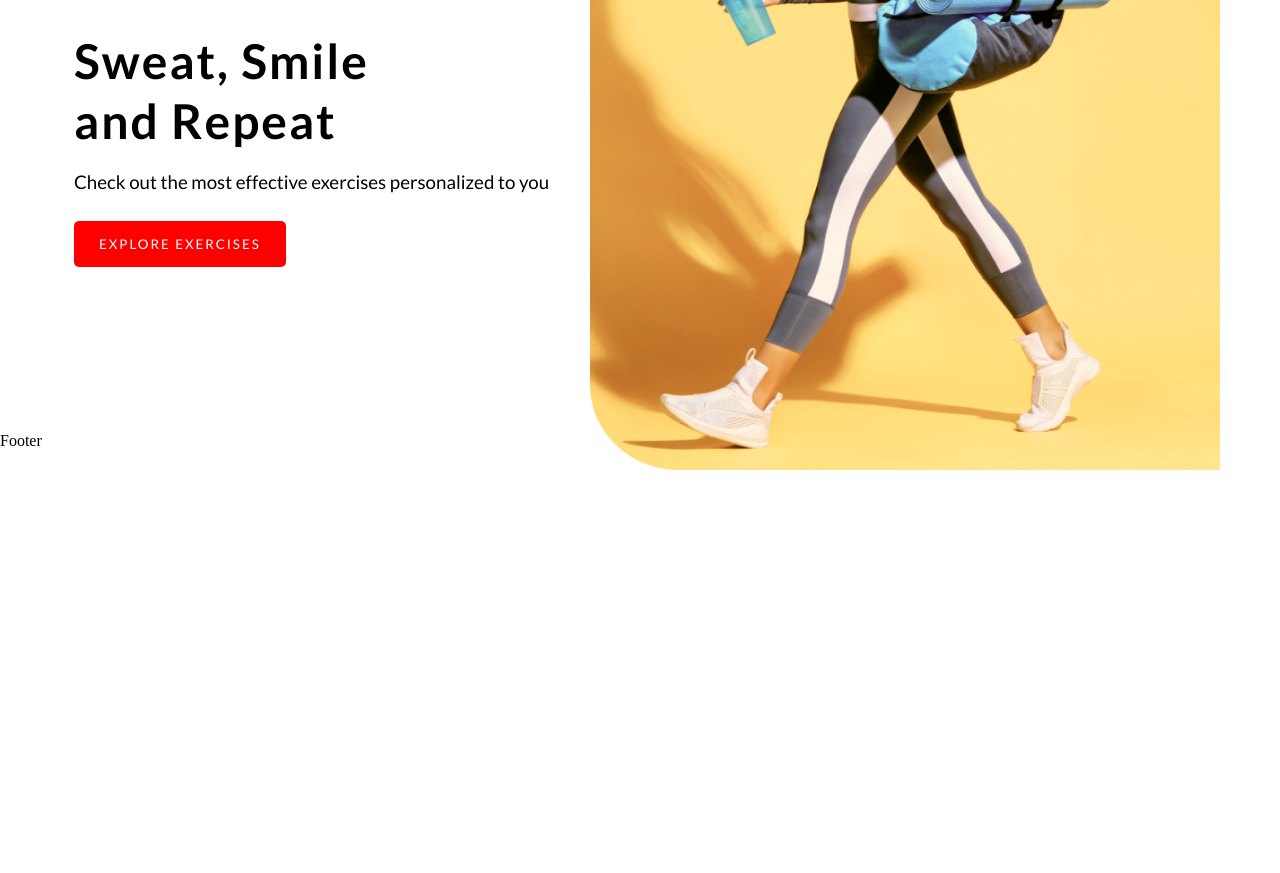
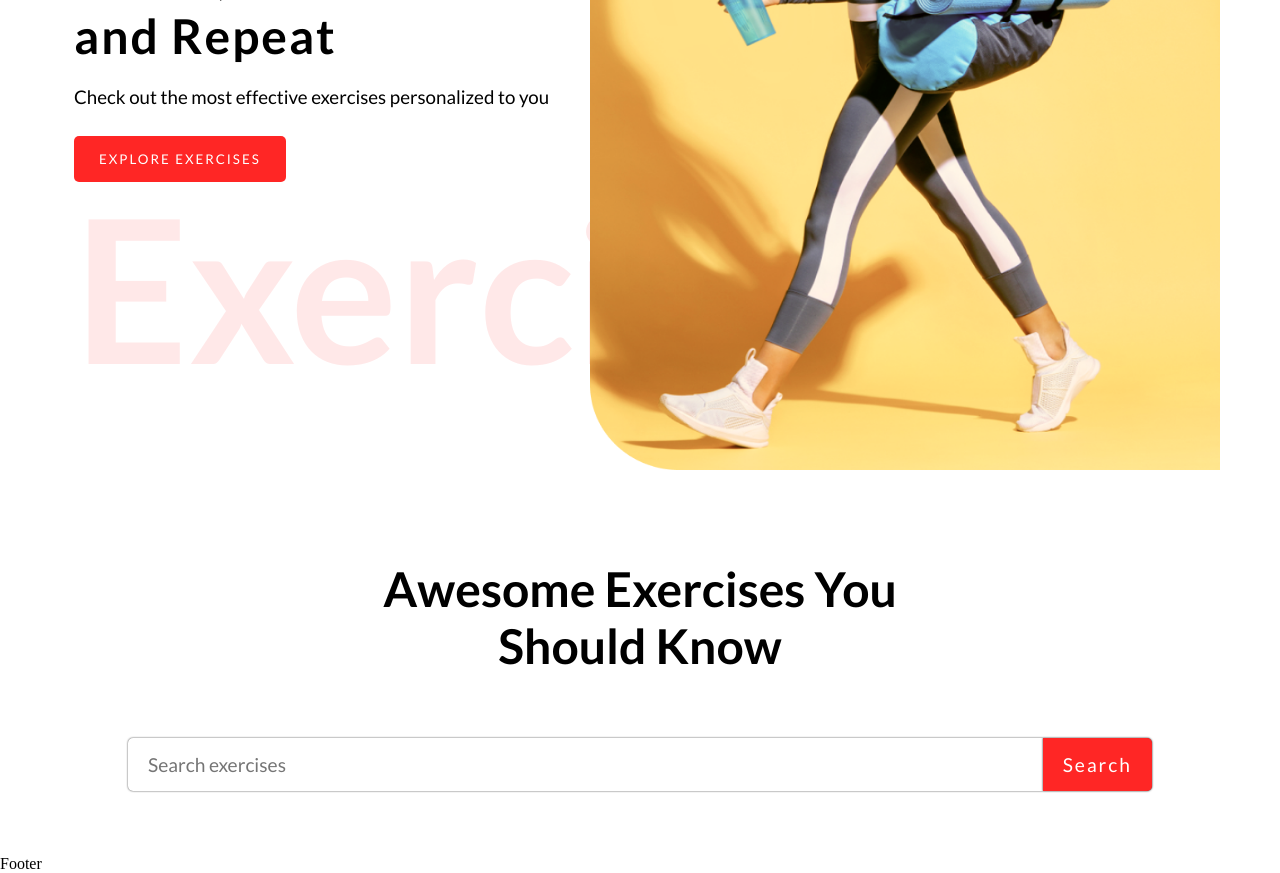
Before and after one commit to JEKO10/Fitness-Exercises, a React (Create React App) app: page / in a window 1280 px wide. Shown: the part 300-1173 px from the top of the page. Before the commit the page ends 800 px from the top, so only its background shows below. Built offline with nearby package versions, Linux system fonts and the light colour scheme.

Commit message:
search section

```diff
--- a/src/components/HeroBanner.jsx
+++ b/src/components/HeroBanner.jsx
@@ -6,7 +6,7 @@ function HeroBanner() {
     <section className="hero">
       <div>
         <h2>Fitness Club</h2>
-        <h1>
+        <h1 id="title">
           Sweat, Smile <br />
           and Repeat
         </h1>
@@ -14,6 +14,7 @@ function HeroBanner() {
         <button>
           <a href="#exercises">Explore Exercises</a>
         </button>
+        <h1 id="bg">Exercise</h1>
       </div>
       <img src={HeroBannerImage} alt="banner" />
     </section>
--- /dev/null
+++ b/src/components/Search.jsx
@@ -0,0 +1,24 @@
+import React, { useState, useEffect } from "react";
+
+function Search() {
+  const [query, setQuery] = useState("");
+
+  return (
+    <section className="search">
+      <h1>
+        Awesome Exercises You <br /> Should Know
+      </h1>
+      <div>
+        <input
+          type="text"
+          placeholder="Search exercises"
+          value={query}
+          onChange={(e) => setQuery(e.target.value.toLowerCase())}
+        />
+        <button>Search</button>
+      </div>
+    </section>
+  );
+}
+
+export default Search;
--- a/src/pages/Home.jsx
+++ b/src/pages/Home.jsx
@@ -1,10 +1,12 @@
 import React from "react";
 import HeroBanner from "../components/HeroBanner";
+import Search from "../components/Search";
 
 function Home() {
   return (
     <>
       <HeroBanner />
+      <Search />
     </>
   );
 }
--- a/src/sass/_config.scss
+++ b/src/sass/_config.scss
@@ -1,5 +1,8 @@
 @import url("https://fonts.googleapis.com/css2?family=Lato:wght@100;300;400;700;900&display=swap");
+
 $primaryFont: "Lato", sans-serif;
+$primaryColor: #ff2625;
+$defaultTransition: all 500ms ease;
 
 @mixin flex($justify, $align) {
   display: flex;
--- a/src/sass/_hero.scss
+++ b/src/sass/_hero.scss
@@ -1,5 +1,5 @@
 .hero {
-  @include flex(space-between, center);
+  @include flex(space-between, flex-end);
   min-height: 80vh;
   max-width: 90vw;
   margin: 0 auto;
@@ -7,15 +7,24 @@
   font-family: $primaryFont;
 
   h2 {
-    color: red;
+    color: $primaryColor;
   }
 
-  h1 {
+  #title {
     padding: 30px 0 20px;
     font-size: 3rem;
     letter-spacing: 2px;
     line-height: 60px;
     font-weight: 700;
+  }
+
+  #bg {
+    color: $primaryColor;
+    font-size: 12.5rem;
+    font-weight: 600;
+    opacity: 0.1;
+    display: block;
+    text-align: center;
   }
 
   h3 {
@@ -32,16 +41,16 @@
     a {
       color: #fff;
       text-decoration: none;
-      background-color: #ff0000;
+      background-color: $primaryColor;
       padding: 15px 25px;
       border-radius: 5px;
       letter-spacing: 2px;
-      transition: all 500ms ease;
+      transition: $defaultTransition;
 
       &:hover {
         background-color: #fff;
-        color: #ff0000;
-        border: 2px dashed #ff0000;
+        color: $primaryColor;
+        border: 2px dashed $primaryColor;
       }
     }
   }
--- a/src/sass/_nav.scss
+++ b/src/sass/_nav.scss
@@ -12,7 +12,7 @@ nav {
     margin-left: 80px;
 
     &.active {
-      border-bottom: 3px solid #ff0000;
+      border-bottom: 3px solid $primaryColor;
     }
   }
 }
--- /dev/null
+++ b/src/sass/_search.scss
@@ -0,0 +1,46 @@
+.search {
+  margin-top: 8rem;
+  font-family: $primaryFont;
+
+  h1 {
+    font-size: 3rem;
+    text-align: center;
+  }
+
+  > div {
+    max-width: 80vw;
+    margin: 4rem auto;
+    @include flex(center, center);
+
+    input {
+      width: 100%;
+      padding: 15px 20px;
+      border: none;
+      box-shadow: 0 0 2px rgba(0, 0, 0, 0.8);
+      border-radius: 5px 0 0 5px;
+      font-family: $primaryFont;
+      font-size: 1.2rem;
+    }
+
+    button {
+      padding: 15px 20px;
+      color: #fff;
+      text-decoration: none;
+      background-color: $primaryColor;
+      border-radius: 0 5px 5px 0;
+      font-size: 1.2rem;
+      letter-spacing: 2px;
+      font-family: $primaryFont;
+      border: none;
+      box-shadow: 0 0 2px #000;
+      cursor: pointer;
+      transition: $defaultTransition;
+
+      &:hover {
+        background-color: rgba(255, 38, 37, 0.1);
+        color: $primaryColor;
+        border: 0.5px solid $primaryColor;
+      }
+    }
+  }
+}
--- a/src/sass/css/index.css
+++ /dev/null
@@ -1,11 +0,0 @@
-body {
-  margin: 0;
-  font-family: -apple-system, BlinkMacSystemFont, 'Segoe UI', 'Roboto', 'Oxygen', 'Ubuntu', 'Cantarell', 'Fira Sans', 'Droid Sans', 'Helvetica Neue', sans-serif;
-  -webkit-font-smoothing: antialiased;
-  -moz-osx-font-smoothing: grayscale;
-}
-
-code {
-  font-family: source-code-pro, Menlo, Monaco, Consolas, 'Courier New', monospace;
-}
-/*# sourceMappingURL=index.css.map */
--- a/src/sass/css/main.css
+++ b/src/sass/css/main.css
@@ -23,7 +23,7 @@ nav a {
 }
 
 nav a.active {
-  border-bottom: 3px solid #ff0000;
+  border-bottom: 3px solid #ff2625;
 }
 
 .hero {
@@ -33,9 +33,9 @@ nav a.active {
   -webkit-box-pack: justify;
       -ms-flex-pack: justify;
           justify-content: space-between;
-  -webkit-box-align: center;
-      -ms-flex-align: center;
-          align-items: center;
+  -webkit-box-align: end;
+      -ms-flex-align: end;
+          align-items: flex-end;
   min-height: 80vh;
   max-width: 90vw;
   margin: 0 auto;
@@ -44,15 +44,24 @@ nav a.active {
 }
 
 .hero h2 {
-  color: red;
+  color: #ff2625;
 }
 
-.hero h1 {
+.hero #title {
   padding: 30px 0 20px;
   font-size: 3rem;
   letter-spacing: 2px;
   line-height: 60px;
   font-weight: 700;
+}
+
+.hero #bg {
+  color: #ff2625;
+  font-size: 12.5rem;
+  font-weight: 600;
+  opacity: 0.1;
+  display: block;
+  text-align: center;
 }
 
 .hero h3 {
@@ -70,7 +79,7 @@ nav a.active {
 .hero button a {
   color: #fff;
   text-decoration: none;
-  background-color: #ff0000;
+  background-color: #ff2625;
   padding: 15px 25px;
   border-radius: 5px;
   letter-spacing: 2px;
@@ -80,8 +89,8 @@ nav a.active {
 
 .hero button a:hover {
   background-color: #fff;
-  color: #ff0000;
-  border: 2px dashed #ff0000;
+  color: #ff2625;
+  border: 2px dashed #ff2625;
 }
 
 .hero img {
@@ -93,6 +102,64 @@ nav a.active {
   margin-top: -30px;
 }
 
+.search {
+  margin-top: 8rem;
+  font-family: "Lato", sans-serif;
+}
+
+.search h1 {
+  font-size: 3rem;
+  text-align: center;
+}
+
+.search > div {
+  max-width: 80vw;
+  margin: 4rem auto;
+  display: -webkit-box;
+  display: -ms-flexbox;
+  display: flex;
+  -webkit-box-pack: center;
+      -ms-flex-pack: center;
+          justify-content: center;
+  -webkit-box-align: center;
+      -ms-flex-align: center;
+          align-items: center;
+}
+
+.search > div input {
+  width: 100%;
+  padding: 15px 20px;
+  border: none;
+  -webkit-box-shadow: 0 0 2px rgba(0, 0, 0, 0.8);
+          box-shadow: 0 0 2px rgba(0, 0, 0, 0.8);
+  border-radius: 5px 0 0 5px;
+  font-family: "Lato", sans-serif;
+  font-size: 1.2rem;
+}
+
+.search > div button {
+  padding: 15px 20px;
+  color: #fff;
+  text-decoration: none;
+  background-color: #ff2625;
+  border-radius: 0 5px 5px 0;
+  font-size: 1.2rem;
+  letter-spacing: 2px;
+  font-family: "Lato", sans-serif;
+  border: none;
+  -webkit-box-shadow: 0 0 2px #000;
+          box-shadow: 0 0 2px #000;
+  cursor: pointer;
+  -webkit-transition: all 500ms ease;
+  transition: all 500ms ease;
+}
+
+.search > div button:hover {
+  background-color: rgba(255, 38, 37, 0.1);
+  color: #ff2625;
+  border: 0.5px solid #ff2625;
+}
+
 * {
   margin: 0;
   padding: 0;
--- a/src/sass/main.scss
+++ b/src/sass/main.scss
@@ -1,6 +1,7 @@
 @import "config";
 @import "nav";
 @import "hero";
+@import "search";
 
 * {
   margin: 0;
```
Also changed, not shown: 2 other files (tests, documents, lock files or other folders).
